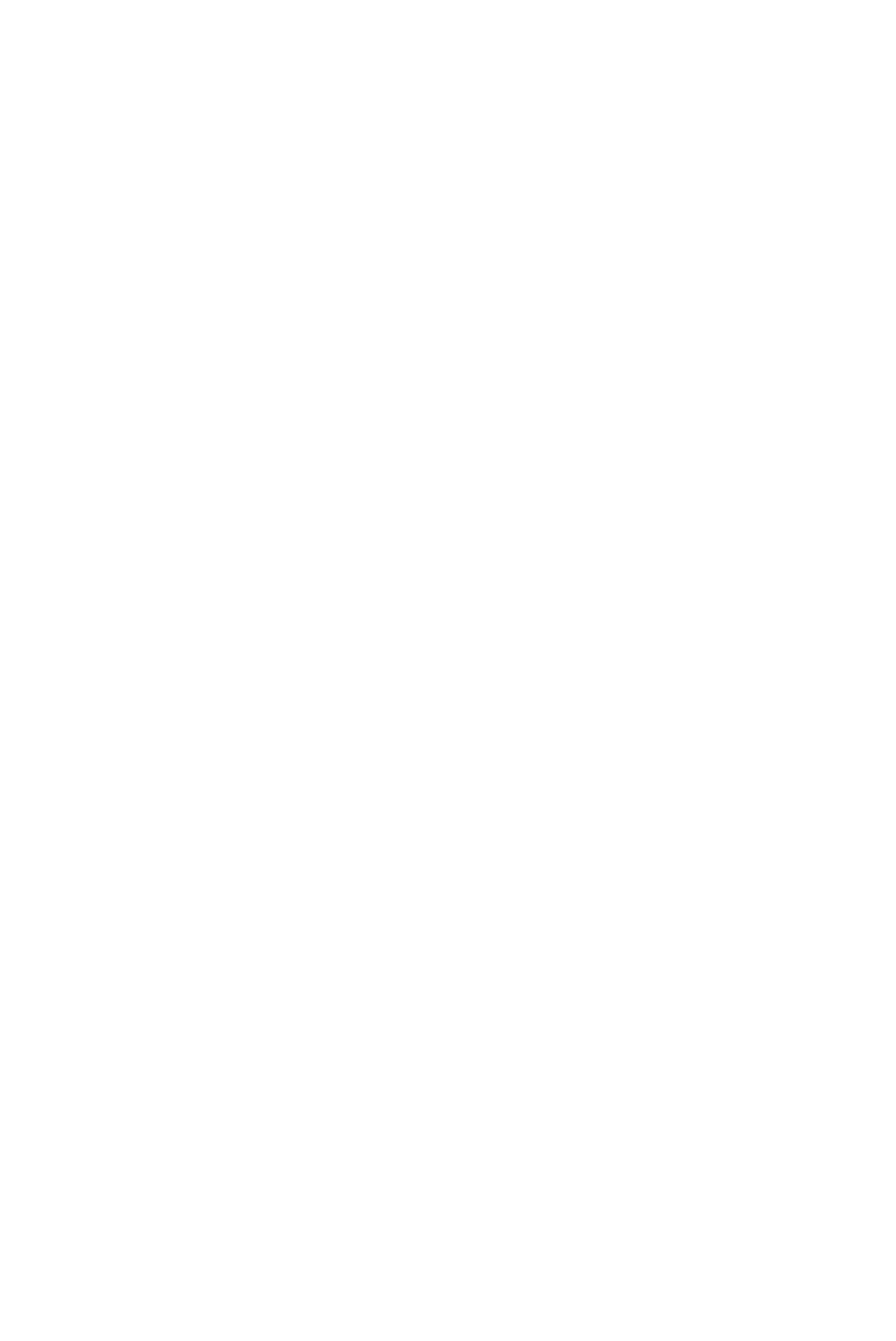
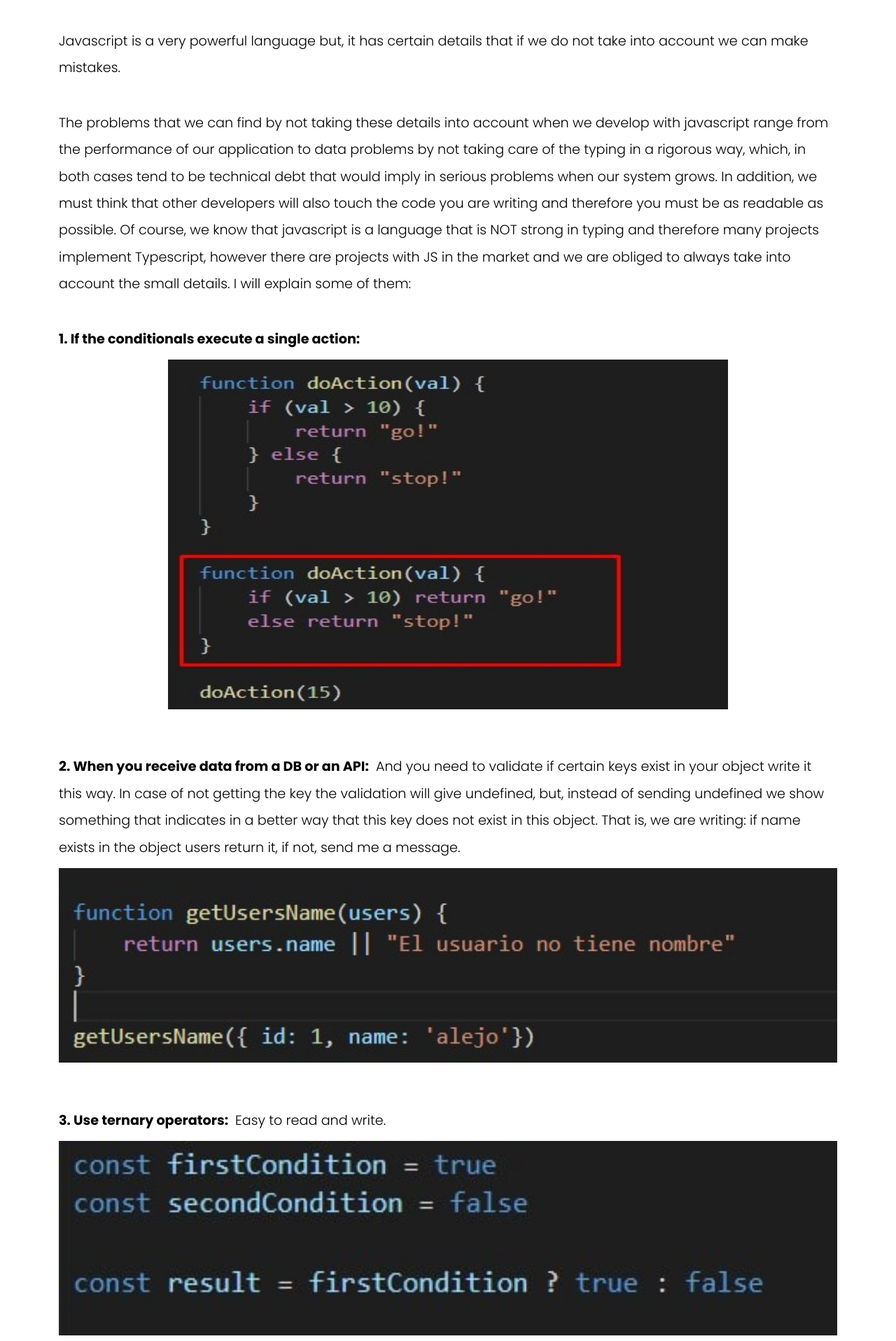
Before and after one commit to Alejandro04/PersonalLandingNext, a Next.js app: page /en/blog/tips-for-improving-your-javascript in a window 1280 px wide. Before the commit this address had no page. Shown: the part 880-2797 px from the top of the page at 70% size. Before the commit the page ends 800 px from the top, so only its background shows below. Built offline with nearby package versions, Linux system fonts and the light colour scheme.

Commit message:
add post

```diff
--- a/components/mainEnBlog.js
+++ b/components/mainEnBlog.js
@@ -54,7 +54,7 @@ export default function MainBlog() {
             sx={{ width: 400 }}
             onChange={onChangePosts}
             getOptionLabel={(option) => `${option.category}`}
-            renderInput={(params) => <TextField {...params} label="Search for categories" />}
+            renderInput={(params) => <TextField {...params} label="Search by categories" />}
           />
         </div>
         <div className="blog__container">
--- /dev/null
+++ b/pages/en/blog/tips-for-improving-your-javascript.js
@@ -0,0 +1,110 @@
+import InternalEnHeaderPost from '../../../components/internalEnHeaderPost'
+import FooterBlog from '../../../components/footerBlog'
+import Script from 'next/script'
+import Image from 'next/image'
+
+export default function Post() {
+  return (
+    <>
+      <InternalEnHeaderPost />
+      <section className="post" id="main">
+        <div className="post__container container">
+          <section class="items-detail-container" id="post">
+            <article>
+              Javascript is a very powerful language but, it has certain details that if we do not take into account we can make mistakes.
+            </article>
+            <article>
+              The problems that we can find by not taking these details into account when we develop with javascript range from the performance of our application to data problems by not taking care of the typing in a rigorous way, which, in both cases tend to be technical debt that would imply in serious problems when our system grows. In addition, we must think that other developers will also touch the code you are writing and therefore you must be as readable as possible. Of course, we know that javascript is a language that is NOT strong in typing and therefore many projects implement Typescript, however there are projects with JS in the market and we are obliged to always take into account the small details. I will explain some of them:
+            </article>
+            <article>
+              <span class="post-subtitle">
+                1. If the conditionals execute a single action:
+              </span>
+              <div class="img-post-container">
+                <Image width="800px" height="500px" src="/img/posts/better_js/1.jpg" alt="js-1" />
+              </div>
+            </article>
+            <article>
+              <span class="post-subtitle">
+                2. When you receive data from a DB or an API:
+              </span>
+              And you need to validate if certain keys exist in your object write it this way. In case of not getting the key the validation will give undefined, but, instead of sending undefined we show something that indicates in a better way that this key does not exist in this object. That is, we are writing: if name exists in the object users return it, if not, send me a message.
+              <div class="img-post-container">
+                <Image width="1200px" height="300px" src="/img/posts/better_js/2.jpg" alt="js-2" />
+              </div>
+            </article>
+            <article>
+              <span class="post-subtitle">
+                3. Use ternary operators:
+              </span>
+              Easy to read and write.
+              <div class="img-post-container">
+                <Image width="1200px" height="300px" src="/img/posts/better_js/3.jpg" alt="js-3" />
+              </div>
+            </article>
+            <article>
+              <span class="post-subtitle">
+                4. Arrangements:
+              </span>
+              Always try to abstract things that you are going to repeat in the processes, in this case we take the index calculation out of the for function, so that each time the for function iterates over the array it does not need to calculate the current index.
+              <div class="img-post-container">
+                <Image width="1200px" height="400px" src="/img/posts/better_js/4.jpg" alt="js-4" />
+              </div>
+            </article>
+            <article>
+              <span class="post-subtitle">
+                5. If you need to pass several parameters to a function:
+              </span>
+              Send it as an object. This allows you to call the function regardless of the order in which it is written and pass it correct keys and values.
+              <div class="img-post-container">
+                <Image width="1200px" height="300px" src="/img/posts/better_js/5.jpg" alt="js-5" />
+              </div>
+            </article>
+            <article>
+              <span class="post-subtitle">
+                6. Write readable variable and function names
+              </span>
+              For whatever else you want.
+              <div class="img-post-container">
+                <Image width="1200px" height="300px" src="/img/posts/better_js/6.jpg" alt="js-6" />
+              </div>
+              <div class="img-post-container">
+                <Image width="800px" height="300px" src="/img/posts/better_js/7.jpg" alt="js-7" />
+              </div>
+            </article>
+            <article>
+              <span class="post-subtitle">
+                7. Use triple equality:
+              </span>
+              In javascript the triple equality allows us to validate the data types because, being a language that is NOT strong in typing, it is possible to compare variables with different data types in a "correct" way, for example: integers with strings. This can cause functionality problems.
+              <div class="img-post-container">
+                <Image width="800px" height="200px" src="/img/posts/better_js/8.jpg" alt="js-8" />
+              </div>
+            </article>
+            <article>
+              If you know more tips or recommendations let me know and I'll add them to the post!
+            </article>
+            <article>
+              I hope you find it useful, greetings!
+            </article>
+          </section>
+
+          <section class="hashtags-container">
+            <div class="hashtag">#Javascript</div>
+            <div class="hashtag">#Good code</div>
+          </section>
+        </div>
+      </section>
+
+      <FooterBlog />
+      <Script
+        id="nav-js"
+        src="/js/nav.js"
+      />
+      <Script
+        id="slider-js"
+        src="/js/slider.js"
+      />
+    </>
+  )
+}
```
Also changed, not shown: data/postsEn.json (+8 -0 lines).
